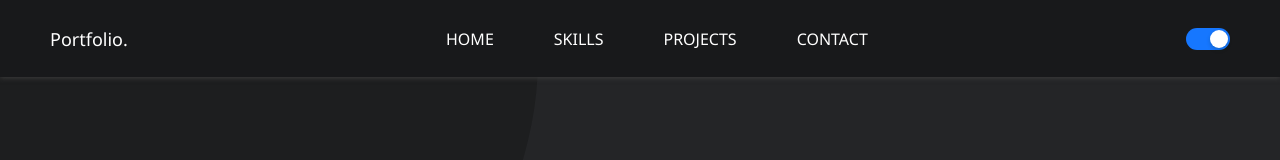
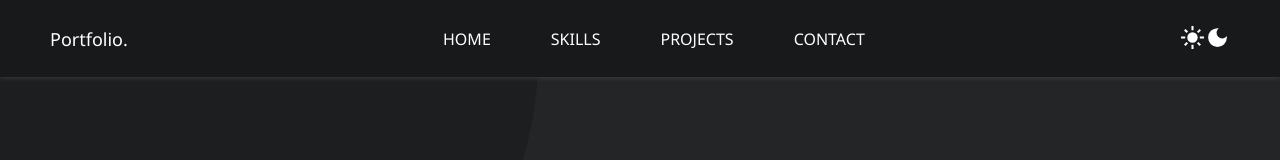
Before and after one commit to viethoang1520/portfolio, a React (Vite) app: page / in a window 1280 px wide. Shown: the top 160 px of the page. Built offline with nearby package versions, Linux system fonts and the light colour scheme; a web font is replaced by a local one.

Commit message:
add toggle icons

```diff
--- a/src/Components/Header/Header.jsx
+++ b/src/Components/Header/Header.jsx
@@ -1,5 +1,6 @@
 import { Switch } from 'antd';
 import './Header.scss'
+import { Icon } from '@iconify/react/dist/iconify.js';
 import('./Header.scss')
 function Header() {
   return (
@@ -15,8 +16,8 @@ function Header() {
         <a href='#contact'><li className='navbar-items'>CONTACT</li></a>
       </ul>
       <div className="right-block">
-        <Switch defaultChecked  />
-
+        <Icon className='toggle-icon' icon="material-symbols:light-mode" width="25" height="25" />
+        <Icon className='toggle-icon' icon="material-symbols:dark-mode" width="25" height="25" />
       </div>
     </div>
 
--- a/src/Components/Header/Header.scss
+++ b/src/Components/Header/Header.scss
@@ -31,4 +31,11 @@
       }
     }
   }
+  .toggle-icon{
+    cursor: pointer;
+    &:hover{
+      transform: scale(1.02);
+      color: yellow;
+    }
+  }
 }
```
